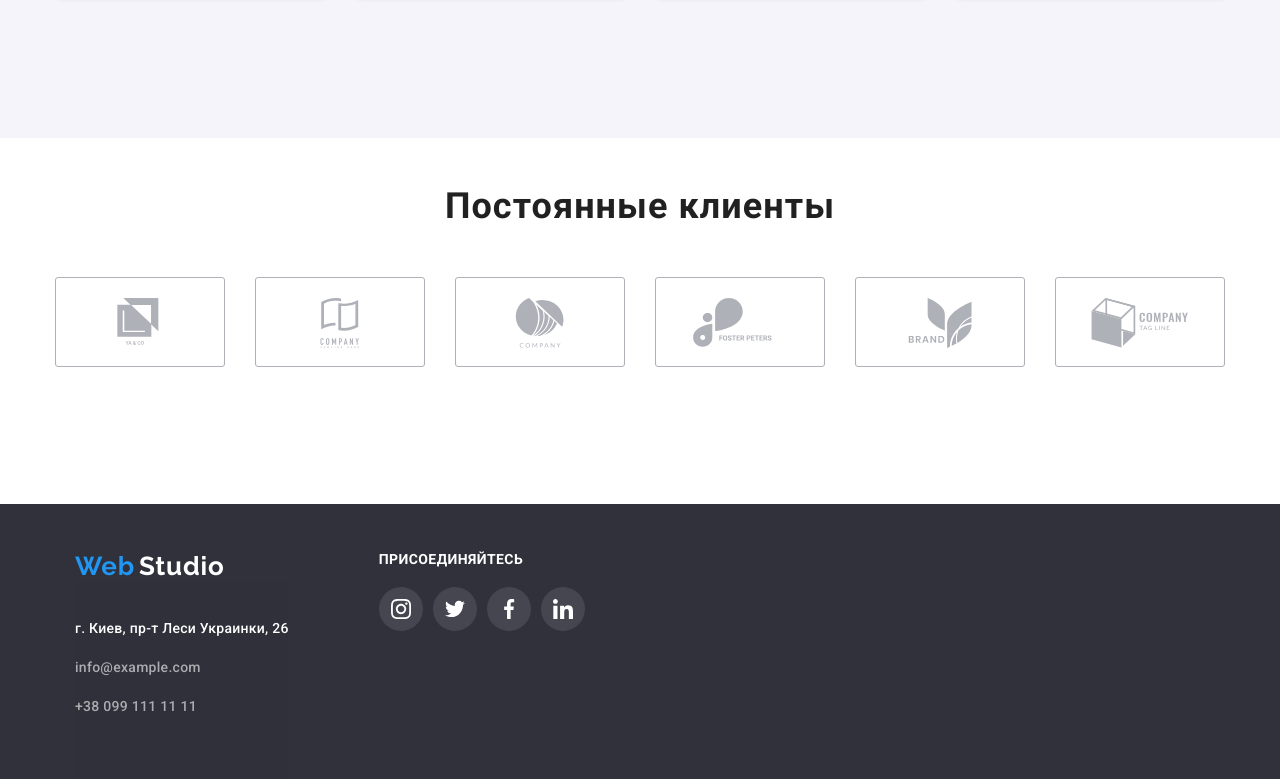
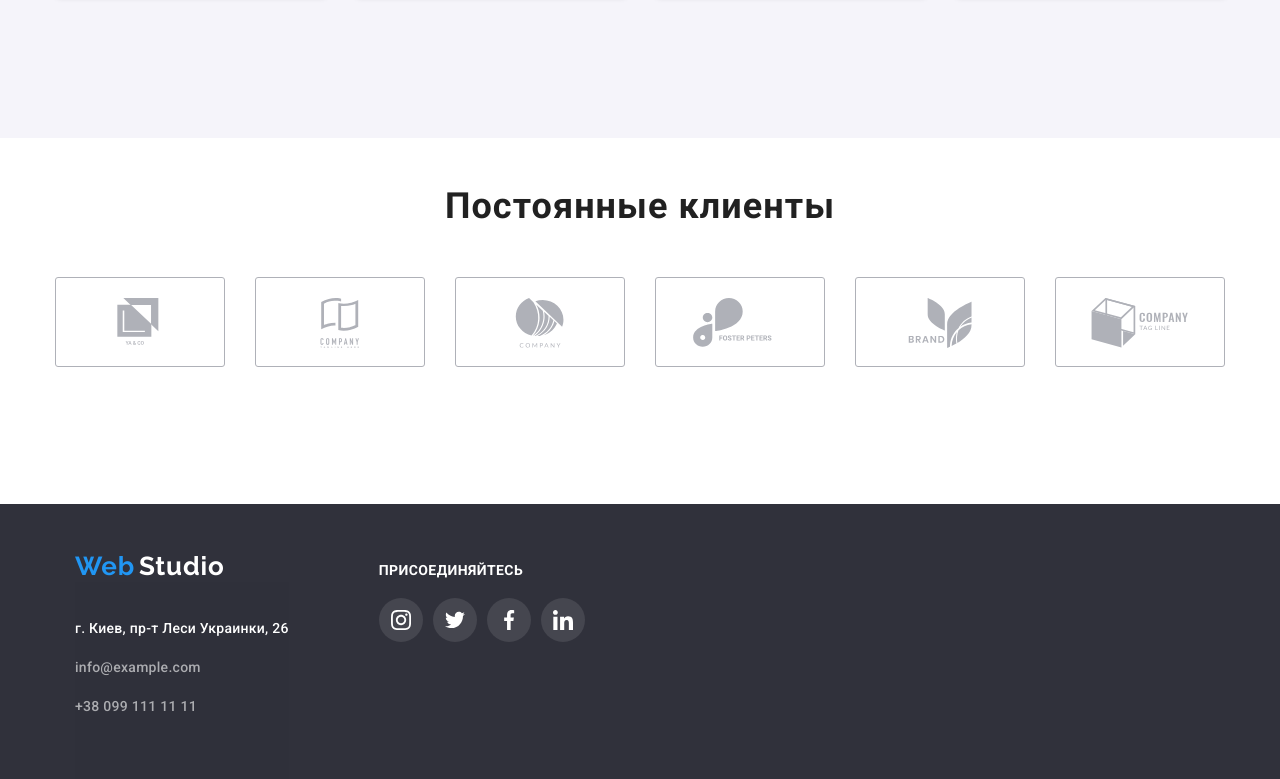
Before and after one commit to KatjaSalynko/goit-markup-hw-05, a plain HTML site: page index.html in a window 1280 px wide. Shown: the part 2284-3063 px from the top of the page. Drawn offline with nearby package versions, Linux system fonts and the light colour scheme.

Commit message:
Внесены правки в секции Футер

```diff
--- a/css/styles.css
+++ b/css/styles.css
@@ -444,6 +444,7 @@ li.address-list-item.first> a {
 
 .footer .footer-container {
     margin-left: 20px;
+    align-self: baseline;
 }
 
 .footer h4 {
```
